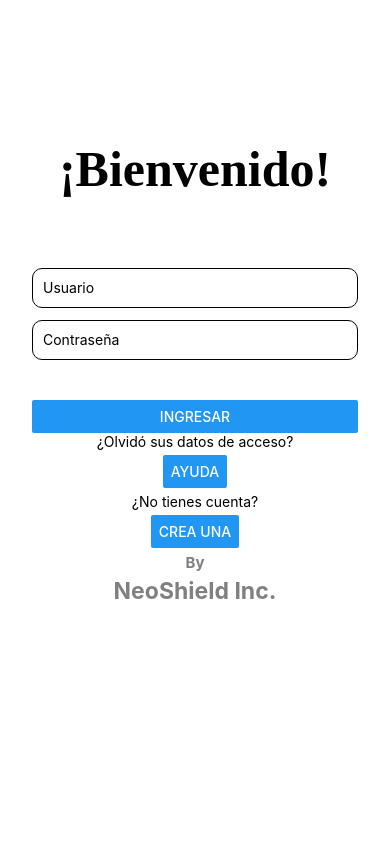
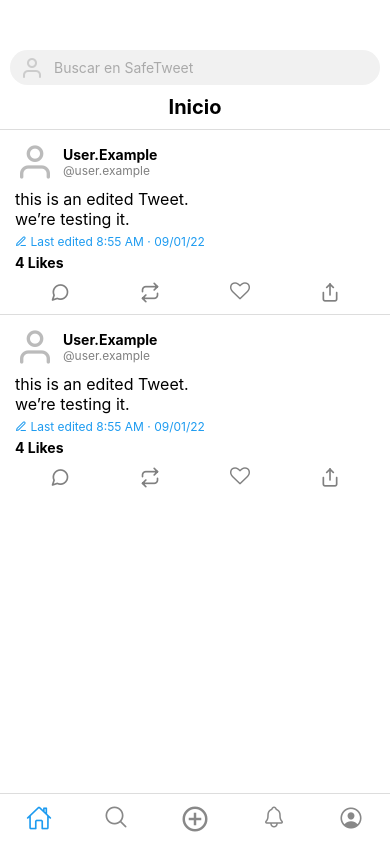
Before and after one commit to daes25/desAppExpo, a React Native app: screen /Login in a window 390 px wide. Built offline with nearby package versions, Linux system fonts and the light colour scheme.

Commit message:
actualizacion mejorada

```diff
--- a/db/database.js
+++ b/db/database.js
@@ -1,5 +1,6 @@
 import * as SQLite from 'expo-sqlite';
-const db = SQLite.openDatabaseSync('app.db');
+
+const db = SQLite.openDatabase('app.db');
 
 export const initDB = () => {
     db.transaction(tx => {
--- a/scr/navigation/AppNavigator.js
+++ b/scr/navigation/AppNavigator.js
@@ -15,7 +15,7 @@ export default function AppNavigator() {
                 <Stack.Screen name="Welcome" component={WelcomeScreen}  options={{ headerShown: false }}/>
                 <Stack.Screen name="Login" component={LoginScreen}  options={{ headerShown: false }}/>
                 <Stack.Screen name="Home" component={HomeScreen}  options={{ headerShown: false }}/>
-                <Stack.Screen name="Deatil" component={DetailScreen}  options={{ headerShown: false }}/>
+                <Stack.Screen name="Detail" component={DetailScreen}  options={{ headerShown: false }}/>
             </Stack.Navigator>
         </NavigationContainer>
     );
--- a/scr/screens/HomeScreen.js
+++ b/scr/screens/HomeScreen.js
@@ -1,65 +1,216 @@
-import React from 'react';
-import { View, Text, StyleSheet, FlatList, TouchableOpacity } from 'react-native';
-import { Ionicons, Feather } from '@expo/vector-icons';
+import React, { useState } from 'react';
+import {
+  View,
+  Text,
+  TextInput,
+  StyleSheet,
+  FlatList,
+  TouchableOpacity,
+  Alert,
+} from 'react-native';
+import {
+  Feather,
+  FontAwesome,
+  Ionicons,
+  AntDesign,
+  MaterialIcons,
+} from '@expo/vector-icons';
 
-const tweets = [
+const initialTweets = [
   {
     id: '1',
     user: 'User.Example',
-    handle: '@user.example',
-    content: "this is an edited Tweet.\nwe’re testing it.",
-    editedAt: '8:55 AM - 09/01/22',
+    username: '@user.example',
+    content: 'this is an edited Tweet.\nwe’re testing it.',
+    editedAt: 'Last edited 8:55 AM · 09/01/22',
     likes: 4,
+    liked: false,
   },
   {
     id: '2',
     user: 'User.Example',
-    handle: '@user.example',
-    content: "this is an edited Tweet.\nwe’re testing it.",
-    editedAt: '8:55 AM - 09/01/22',
+    username: '@user.example',
+    content: 'this is an edited Tweet.\nwe’re testing it.',
+    editedAt: 'Last edited 8:55 AM · 09/01/22',
     likes: 4,
+    liked: false,
   },
 ];
 
-export default function HomeScreen() {
+export default function App() {
+  const [tweets, setTweets] = useState(initialTweets);
+  const [activeScreen, setActiveScreen] = useState('home');
+
+  const toggleLike = (id) => {
+    setTweets((prevTweets) =>
+      prevTweets.map((tweet) =>
+        tweet.id === id
+          ? {
+              ...tweet,
+              liked: !tweet.liked,
+              likes: tweet.liked ? tweet.likes - 1 : tweet.likes + 1,
+            }
+          : tweet
+      )
+    );
+  };
+
+  const showAlert = (action) => {
+    Alert.alert(`${action}`, `${action} action clicked`);
+  };
+
+  const handleNav = (screen) => {
+    setActiveScreen(screen);
+    if (screen === 'create') {
+      Alert.alert('Crear publicación', 'Aquí puedes subir una nueva publicación');
+    } else {
+      Alert.alert('Navegación', `Te moviste a la pantalla: ${screen}`);
+    }
+  };
+
   return (
     <View style={styles.container}>
+      {/* Barra de búsqueda */}
+      <View style={styles.searchBar}>
+        <Feather name="user" size={24} color="#ccc" />
+        <TextInput
+          style={styles.input}
+          placeholder="Buscar en SafeTweet"
+          placeholderTextColor="#aaa"
+        />
+      </View>
+
+      {/* Título */}
       <Text style={styles.title}>Inicio</Text>
+
+      {/* Lista de tweets */}
       <FlatList
         data={tweets}
         keyExtractor={(item) => item.id}
         renderItem={({ item }) => (
-          <View style={styles.tweetCard}>
-            <Text style={styles.username}>{item.user} <Text style={styles.handle}>{item.handle}</Text></Text>
-            <Text style={styles.tweetText}>{item.content}</Text>
-            <Text style={styles.editInfo}>
-              Last edited {item.editedAt}
+          <View style={styles.tweet}>
+            <View style={styles.userInfo}>
+              <Feather name="user" size={40} color="#bbb" />
+              <View style={{ marginLeft: 8 }}>
+                <Text style={styles.username}>{item.user}</Text>
+                <Text style={styles.handle}>{item.username}</Text>
+              </View>
+            </View>
+
+            <Text style={styles.content}>{item.content}</Text>
+
+            <Text style={styles.edited}>
+              <Feather name="edit-3" size={12} color="#1D9BF0" />{' '}
+              <Text style={{ color: '#1D9BF0' }}>{item.editedAt}</Text>
             </Text>
+
             <Text style={styles.likes}>{item.likes} Likes</Text>
+
             <View style={styles.actions}>
-              <Feather name="message-circle" size={18} />
-              <Feather name="repeat" size={18} />
-              <Feather name="heart" size={18} />
-              <Feather name="share" size={18} />
+              <TouchableOpacity onPress={() => showAlert('Comment')}>
+                <Feather name="message-circle" size={20} color="gray" />
+              </TouchableOpacity>
+              <TouchableOpacity onPress={() => showAlert('Retweet')}>
+                <Feather name="repeat" size={20} color="gray" />
+              </TouchableOpacity>
+              <TouchableOpacity onPress={() => toggleLike(item.id)}>
+                <FontAwesome
+                  name={item.liked ? 'heart' : 'heart-o'}
+                  size={20}
+                  color={item.liked ? '#e0245e' : 'gray'}
+                />
+              </TouchableOpacity>
+              <TouchableOpacity onPress={() => showAlert('Share')}>
+                <Feather name="share" size={20} color="gray" />
+              </TouchableOpacity>
             </View>
           </View>
         )}
       />
+
+      {/* Navegación inferior */}
+      <View style={styles.navBar}>
+        <TouchableOpacity onPress={() => handleNav('home')}>
+          <Ionicons
+            name="home-outline"
+            size={26}
+            color={activeScreen === 'home' ? '#1D9BF0' : '#888'}
+          />
+        </TouchableOpacity>
+
+        <TouchableOpacity onPress={() => handleNav('search')}>
+          <AntDesign
+            name="search1"
+            size={24}
+            color={activeScreen === 'search' ? '#1D9BF0' : '#888'}
+          />
+        </TouchableOpacity>
+
+        <TouchableOpacity onPress={() => handleNav('create')}>
+          <MaterialIcons
+            name="add-circle-outline"
+            size={30}
+            color={activeScreen === 'create' ? '#1D9BF0' : '#888'}
+          />
+        </TouchableOpacity>
+
+        <TouchableOpacity onPress={() => handleNav('notifications')}>
+          <Ionicons
+            name="notifications-outline"
+            size={24}
+            color={activeScreen === 'notifications' ? '#1D9BF0' : '#888'}
+          />
+        </TouchableOpacity>
+
+        <TouchableOpacity onPress={() => handleNav('profile')}>
+          <Ionicons
+            name="person-circle-outline"
+            size={26}
+            color={activeScreen === 'profile' ? '#1D9BF0' : '#888'}
+          />
+        </TouchableOpacity>
+      </View>
     </View>
   );
 }
 
+const styles = StyleSheet.create({
+  container: { flex: 1, backgroundColor: '#fff', paddingTop: 50 },
+  searchBar: {
+    flexDirection: 'row',
+    alignItems: 'center',
+    marginHorizontal: 10,
+    backgroundColor: '#f1f1f1',
+    borderRadius: 25,
+    paddingHorizontal: 10,
+    height: 35,
+  },
+  input: { flex: 1, paddingLeft: 10, fontSize: 14 },
+  title: { fontSize: 20, fontWeight: 'bold', textAlign: 'center', marginVertical: 10 },
+  tweet: {
+    borderTopWidth: 0.5,
+    borderColor: '#ddd',
+    paddingHorizontal: 15,
+    paddingVertical: 10,
+  },
+  userInfo: { flexDirection: 'row', alignItems: 'center', marginBottom: 5 },
+  username: { fontWeight: 'bold' },
+  handle: { color: 'gray', fontSize: 12 },
+  content: { fontSize: 16, marginBottom: 5 },
+  edited: { fontSize: 12, marginBottom: 5 },
+  likes: { fontWeight: 'bold', marginBottom: 5 },
+  actions: {
+    flexDirection: 'row',
+    justifyContent: 'space-around',
+    marginTop: 5,
+  },
+  navBar: {
+    flexDirection: 'row',
+    justifyContent: 'space-around',
+    paddingVertical: 10,
+    borderTopWidth: 1,
+    borderColor: '#ddd',
+    backgroundColor: '#fff',
 
-const styles = StyleSheet.create({
-  container: { flex: 1, padding: 60, backgroundColor: '#fff' },
-  title: { fontSize: 22, fontWeight: 'bold', textAlign: 'center', marginBottom: 10 },
-  tweetCard: { borderBottomWidth: 1, borderBottomColor : '#ccc', padding: 15,},
-  username: { fontWeight: 'bold', fontSize: 16, },
-  handle: { fontWeight: 'normal', color: 'gray', },
-  tweetText: { fontSize: 16, marginTop: 5, marginBottom: 5, },
-  editInfo: { color: '#1DA1F2', fontSize: 12, },
-  likes: { marginTop: 5, fontSize: 12, },
-  actions: { flexDirection: 'row', justifyContent: 'space-around', marginTop: 10, },
+  },
 });
-
-/// feed de la pagina
--- a/scr/screens/LoginScreen.js
+++ b/scr/screens/LoginScreen.js
@@ -12,9 +12,11 @@ export default function LoginScreen({ navigation }) {
   const [resetEmail, setResetEmail] = useState('');
   const [newResetPassword, setNewResetPassword] = useState('');
 
+
+
   const handleLogin = () => {
     // Buscar el usuario por correo electrónico
-    obtenerUsuarioPorEmail(username, (user) => {
+    obtenerUsuarioPorNombre(username, (user) => {
       if (user) {
         // Verificar que la contraseña coincida
         if (user.password === password) {
--- a/scr/screens/WelcomeScreen.js
+++ b/scr/screens/WelcomeScreen.js
@@ -1,6 +1,6 @@
 
 import React, { useEffect } from 'react';
-import { View, Text, Button, StyleSheet, Image } from 'react-native';
+import { View, Text, StyleSheet, Image } from 'react-native';
 
 
 
@@ -9,7 +9,7 @@ export default function WelcomeScreen({ navigation }) {
     ///efecto de transicion entre pestañas
     useEffect(() => {
         const timeout = setTimeout(() => {
-            navigation.replace('Login');
+            navigation.replace('Home');
         }, 4500);
 
         return () => clearTimeout(timeout);
--- a/scr/services/usuarios.js
+++ b/scr/services/usuarios.js
@@ -37,11 +37,11 @@ export const obtenerUsuarios = (callback) => {
 };
 
 // Función para obtener un usuario por email
-export const obtenerUsuarioPorEmail = (email, callback) => {
+export const obtenerUsuarioPorNombre = (username, callback) => {
     db.transaction(tx => {
         tx.executeSql(
-            'SELECT * FROM usuarios WHERE email = ?;',
-            [email],
+            'SELECT * FROM usuarios WHERE username = ?;',
+            [username],
             (_, { rows }) => {
                 if (rows.length > 0) {
                     callback(rows._array[0]); // Devolver solo el primer usuario encontrado
```
